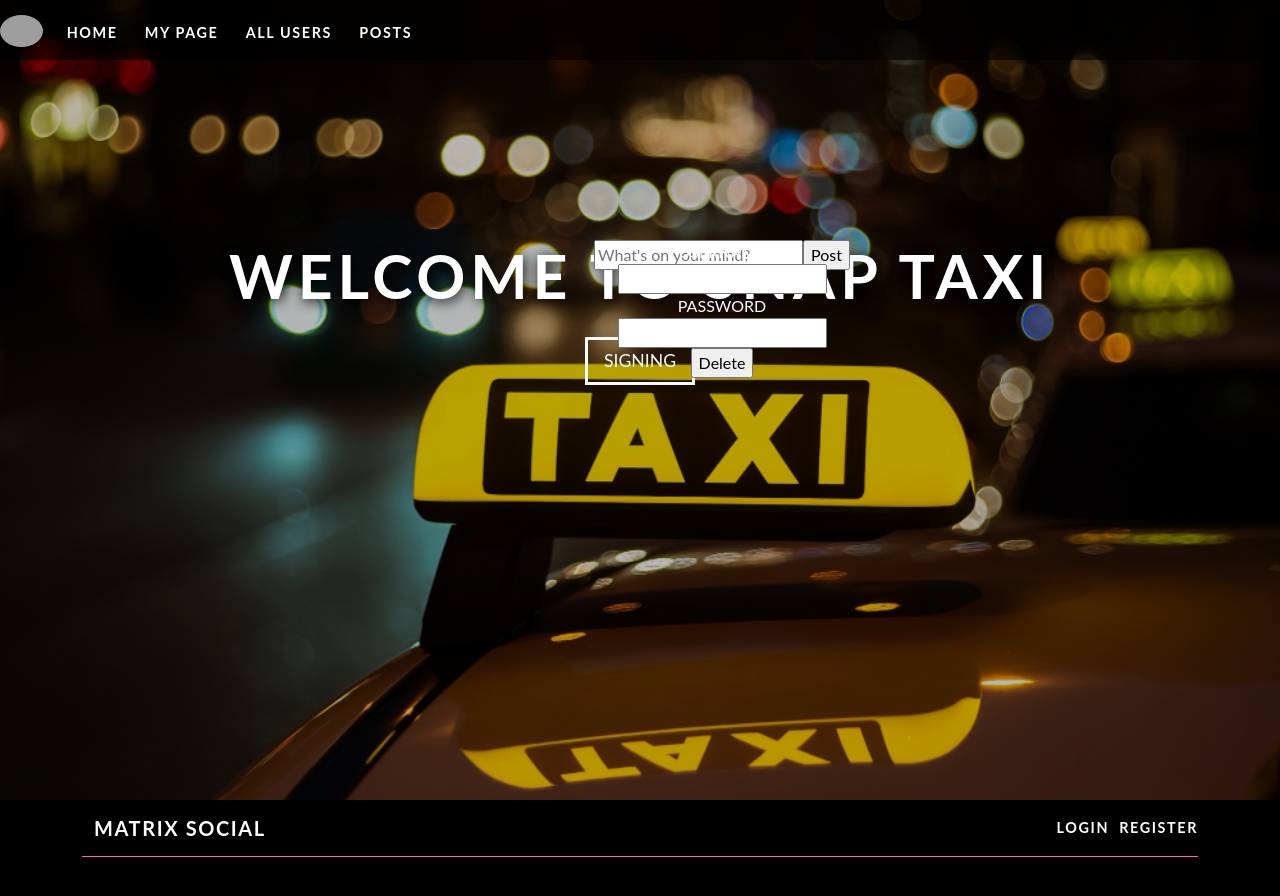
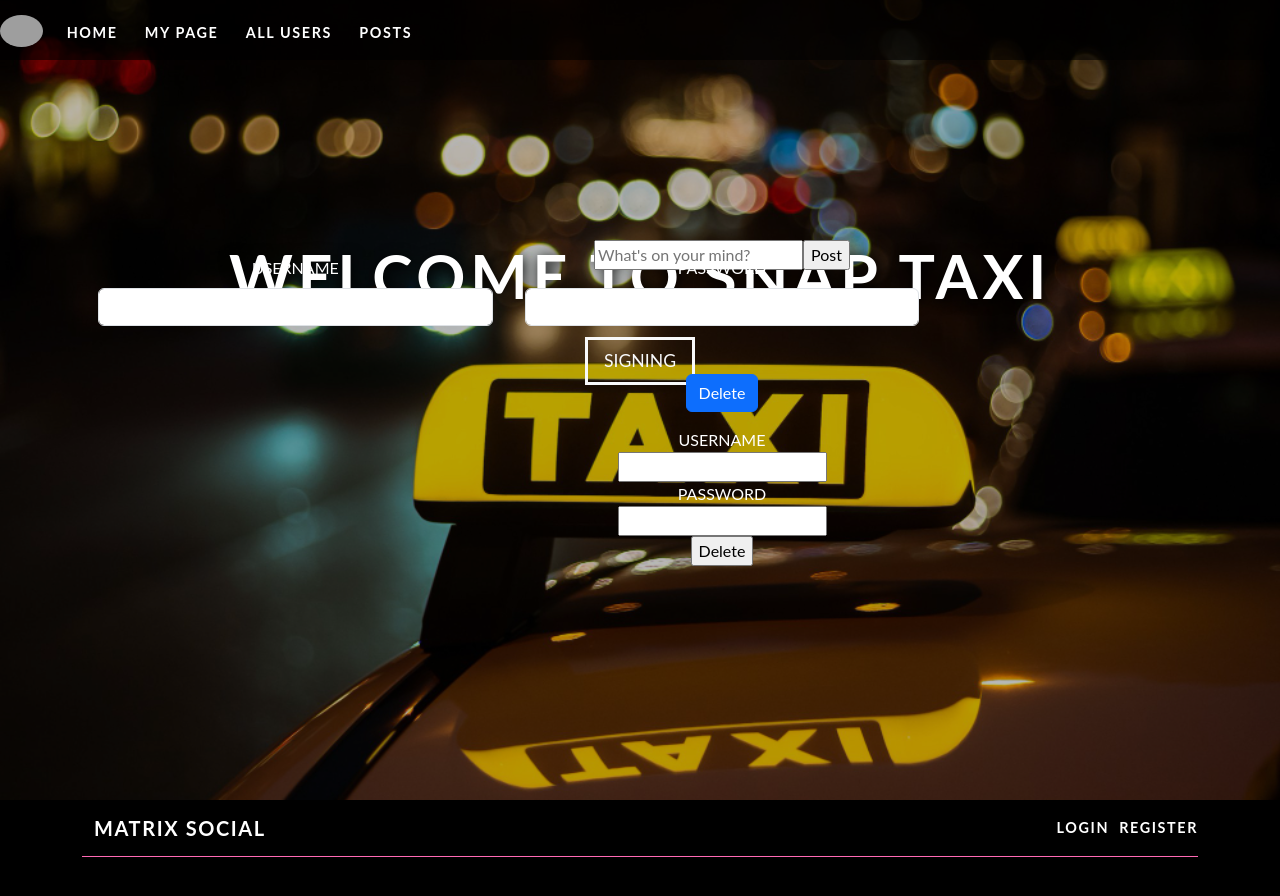
Before and after one commit to Amin-Mashayekhan/Snap-React-App, a React (Vite) app: page /delete-user in a window 1280 px wide. Shown: the top 896 px of the page. Built offline with nearby package versions, Linux system fonts and the light colour scheme; grey boxes are pictures that could not be loaded.

Commit message:
Update DeleteForm.tsx

```diff
--- a/src/components/forms/DeleteForm.tsx
+++ b/src/components/forms/DeleteForm.tsx
@@ -1,4 +1,5 @@
 import { FormEvent, useRef } from 'react'
+
 import { useNavigate } from 'react-router-dom'
 
 export default function DeleteForm() {
@@ -7,21 +8,21 @@ export default function DeleteForm() {
   const usernameField = useRef<HTMLInputElement>(null)
   const passwordField = useRef<HTMLInputElement>(null)
 
-  async function handleDeleteData(e:FormEvent<HTMLElement>){
+  async function handleDeleteData(e: FormEvent<HTMLElement>) {
     e.preventDefault()
     console.log('IN DELETE FUNC')
-    const res = await fetch('http://127.0.0.1:5000/user',{
+    const res = await fetch('http://127.0.0.1:5000/user', {
       method: "DELETE",
       headers: {
         'Content-Type': 'application/json',
         Authorization: `Bearer ${localStorage.getItem('token')!}`
       },
-      body:JSON.stringify({
+      body: JSON.stringify({
         username: usernameField.current!.value,
         password: passwordField.current!.value
       })
     })
-    if(res.ok){
+    if (res.ok) {
       console.log('good response')
       const data = await res.json()
       console.log(data)
@@ -31,12 +32,30 @@ export default function DeleteForm() {
   }
 
   return (
-    <form onSubmit={handleDeleteData}>
-      <label htmlFor="username">Username</label><br/>
-      <input type="text" name='username' ref={usernameField} required/><br/>
-      <label htmlFor="password">Password</label><br/>
-      <input type="password" name='password' ref={passwordField} required/><br/>
-      <input type="submit" value='Delete' />
-    </form>
+    <>
+      <form className="row g-3" onSubmit={handleDeleteData}>
+      <div className="col-md-4">
+          <label htmlFor="username" className="form-label">Username</label>
+          <input type="text" className="form-control" name='username' id="username" ref={usernameField} required />
+        </div>
+        <div className="col-md-4">
+          <label htmlFor="password" className="form-label">Password</label>
+          <input type="password" className="form-control" name='password' id="password" ref={passwordField} required />
+        </div>
+
+        <div className="col-12">
+          <input className="btn btn-primary" type="submit" value='Delete' />
+        </div>
+      </form>
+
+
+      <form onSubmit={handleDeleteData}>
+        <label htmlFor="username">Username</label><br />
+        <input type="text" name='username' ref={usernameField} required /><br />
+        <label htmlFor="password">Password</label><br />
+        <input type="password" name='password' ref={passwordField} required /><br />
+        <input type="submit" value='Delete' />
+      </form>
+    </>
   )
 }
```
